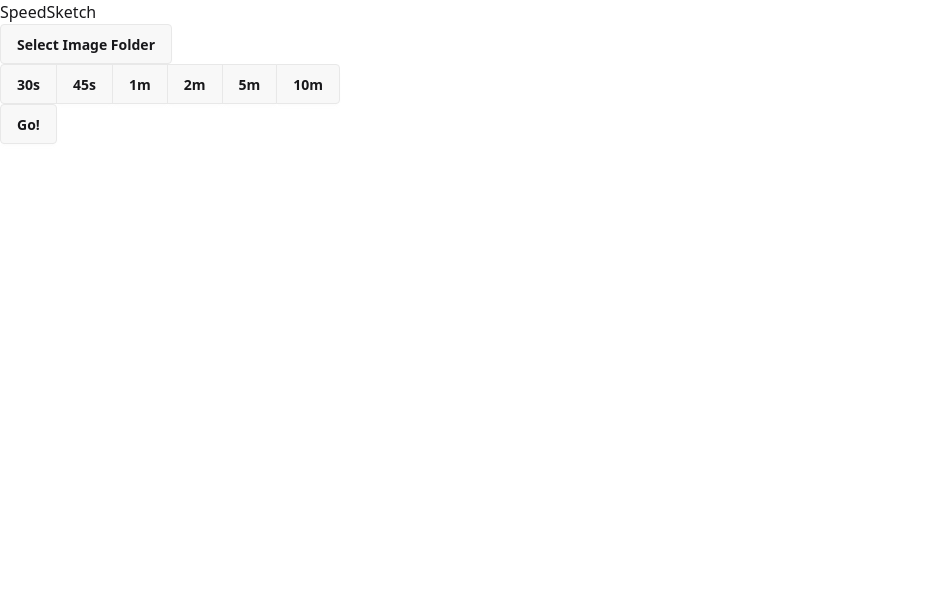
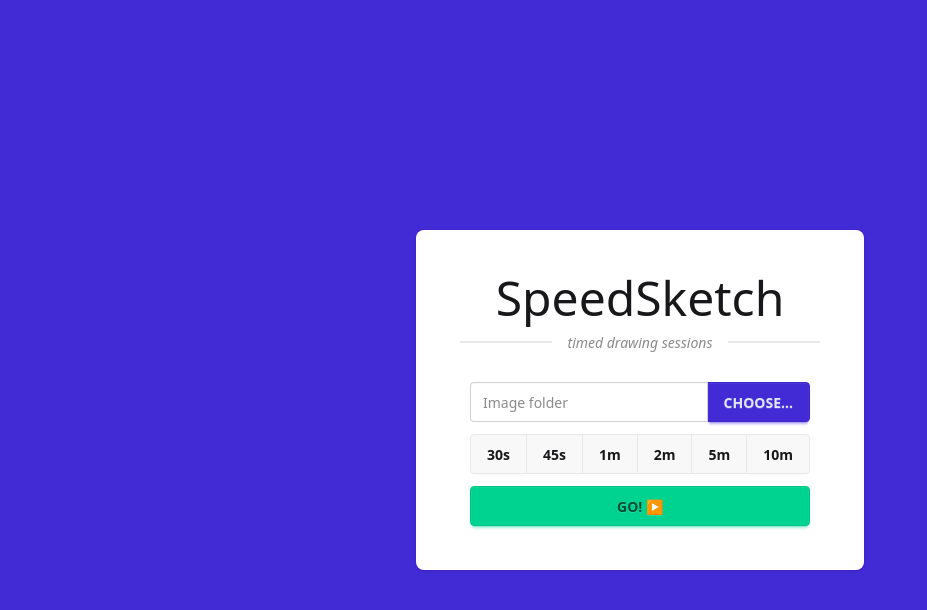
Before and after one commit to AvaLovelace1/speed-sketch, a SvelteKit app: page / in a window 1280 px wide. Shown: the top 610 px of the page, without its empty margins (0-927 px from the left). Built offline with nearby package versions, Linux system fonts and the light colour scheme.

Commit message:
Create SessionMenu component

```diff
--- a/src/lib/components/Button.svelte
+++ b/src/lib/components/Button.svelte
@@ -1,11 +1,10 @@
 <script lang="ts">
     interface Props {
         label: string;
-        color?: string;
+        class_?: string;
     }
 
-    const {label, color = ''}: Props = $props();
-    const colorClass = color ? `btn-${color}` : '';
+    const {label, class_ = ''}: Props = $props();
 </script>
 
-<button type="button" class="btn {colorClass}">{label}</button>
+<button type="button" class="btn {class_}">{label}</button>
--- /dev/null
+++ b/src/lib/components/FolderInput.svelte
@@ -0,0 +1,7 @@
+<div class="join w-full">
+    <div class="w-full">
+        <span class="input join-item"><span class="opacity-50">Image folder</span></span>
+        <div class="validator-hint hidden">Invalid folder path</div>
+    </div>
+    <button class="btn btn-primary join-item">CHOOSE…</button>
+</div>
--- /dev/null
+++ b/src/lib/components/SessionMenu.svelte
@@ -0,0 +1,26 @@
+<script lang="ts">
+    import Button from '$lib/components/Button.svelte';
+    import FolderInput from "$lib/components/FolderInput.svelte";
+    import ButtonGroup from '$lib/components/ButtonGroup.svelte';
+
+    interface Props {
+        title: string;
+        imgShowTimes: string[];
+    }
+
+    const {title, imgShowTimes}: Props = $props();
+</script>
+
+<div class="bg-primary fixed inset-0 flex items-center">
+    <div class="card bg-base-100 w-md shadow-sm m-auto p-5">
+        <div class="card-body items-center text-center">
+            <h1 class="card-title text-5xl font-light">{title}</h1>
+            <div class="divider mt-1 mb-6"><span class="opacity-50"><em>timed drawing sessions</em></span></div>
+            <div class="grid gap-3">
+                <FolderInput/>
+                <ButtonGroup name="imgShowTime" labels={imgShowTimes}/>
+                <Button label="GO! ▶" class_="btn-success btn-block"/>
+            </div>
+        </div>
+    </div>
+</div>
--- a/src/routes/+page.svelte
+++ b/src/routes/+page.svelte
@@ -1,13 +1,5 @@
 <script lang="ts">
-    import Button from '$lib/components/Button.svelte';
-    import ButtonGroup from '$lib/components/ButtonGroup.svelte';
+    import SessionMenu from '$lib/components/SessionMenu.svelte';
 </script>
 
-<h1>SpeedSketch</h1>
-<div>
-    <Button label="Select Image Folder" color="primary"/>
-</div>
-<ButtonGroup name="imgShowTime" labels={['30s', '45s', '1m', '2m', '5m', '10m']}/>
-<div>
-    <Button label="Go!" color="success"/>
-</div>
+<SessionMenu title="SpeedSketch" imgShowTimes={['30s', '45s', '1m', '2m', '5m', '10m']}/>
```
Also changed, not shown: 1 other file (tests, documents, lock files or other folders).
